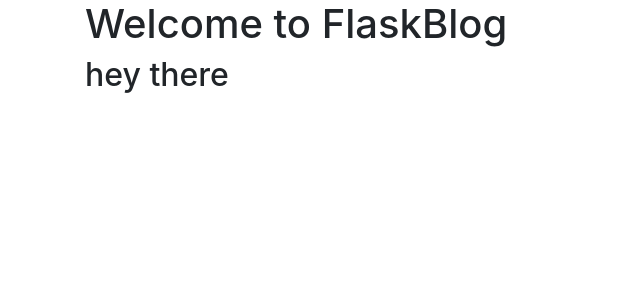
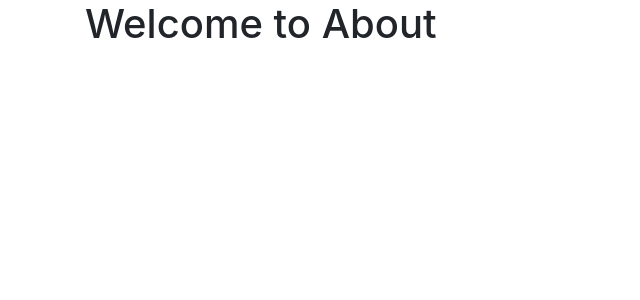
Before and after one commit to stoeipoes02/pentrad, a Flask app: template templates/about.html in a window 1280 px wide. Shown: the part 56-356 px from the top of the page, without its empty margins (0-640 px from the left). Run offline with Flask 2, Linux system fonts and the light colour scheme; the template is opened without the code that fills it, so the values that code supplies are empty; some libraries are stand-ins or nearby versions.

Commit message:
about page

```diff
--- a/templates/about.html
+++ b/templates/about.html
@@ -1,6 +1,5 @@
 {% extends 'base.html' %}
 
 {% block content %}
-    <h1>{% block title %} Welcome to FlaskBlog {% endblock %}</h1>
-    <h2>hey there</h2>
+    <h1>{% block title %} Welcome to About {% endblock %}</h1>
 {% endblock %}
```
